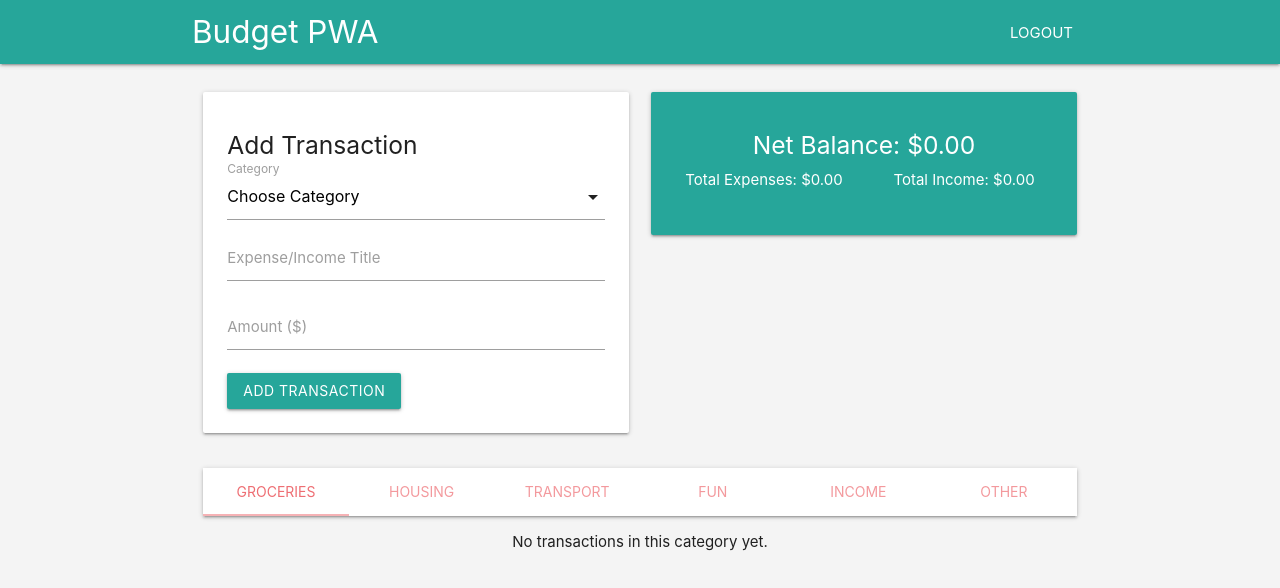
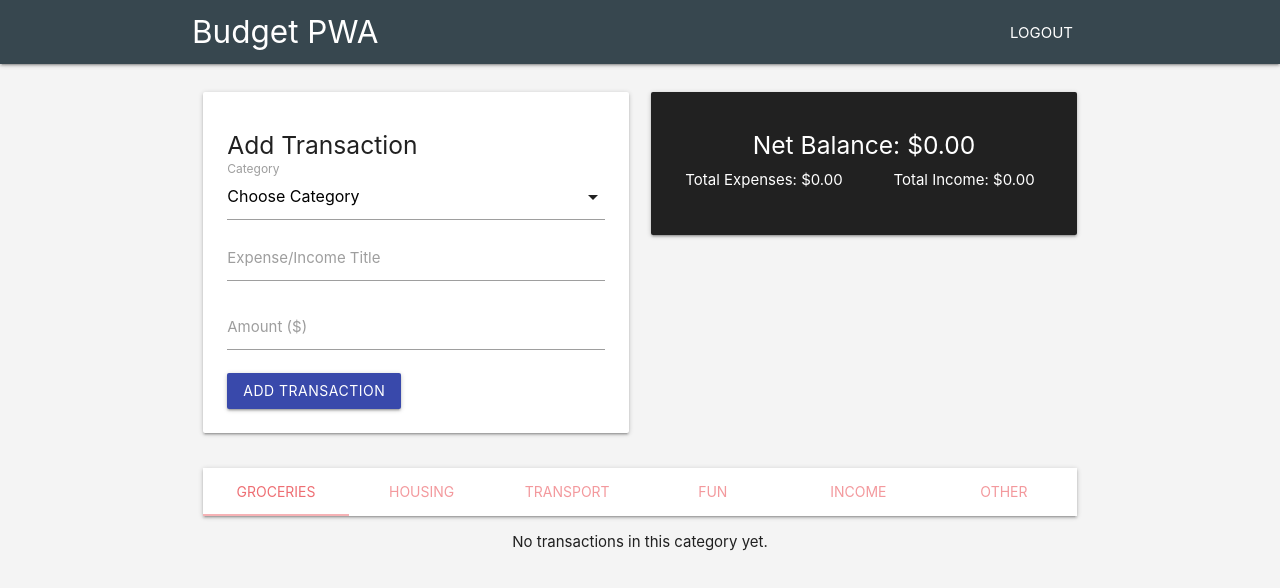
Before and after one commit to jboe26/finalproject_INF654, a website with bundled scripts: page index.html in a window 1280 px wide. Built offline with nearby package versions, Linux system fonts and the light colour scheme; no server answers.

Commit message:
updated auth

```diff
--- a/app.js
+++ b/app.js
@@ -1,6 +1,6 @@
 // app.js — Budget Tracker Logic (ES module)
 
-import { addTask, updateTask, deleteTask, getTasks } from "./firebaseDB.js";
+import { auth, addTask, updateTask, deleteTask, getTasks } from "./firebaseDB.js";
 
 const CATEGORY_IDS = [
   "expenses-Groceries",
@@ -23,6 +23,15 @@ function waitForDBReady(callback) {
 document.addEventListener("DOMContentLoaded", () => {
   M.Tabs.init(document.querySelectorAll(".tabs"));
   M.updateTextFields();
+
+  const userEmailSpan = document.getElementById("userEmail");
+
+  auth.onAuthStateChanged((user) => {
+    if (user && userEmailSpan) {
+      userEmailSpan.textContent = `Logged in as ${user.email}`;
+    }
+  });
+
 
   if ("serviceWorker" in navigator) {
     navigator.serviceWorker
@@ -99,7 +108,7 @@ document.addEventListener("DOMContentLoaded", () => {
         M.FormSelect.init(categorySelect);
       }
 
-      loadTasks();
+      `loadTasks()`;
     });
   });
 });
--- a/index.html
+++ b/index.html
@@ -12,14 +12,16 @@
 </head>
 <body>
     <div class="navbar-fixed">
-        <nav class="teal lighten-1">
+        <nav class="blue-grey darken-3">
             <div class="nav-wrapper container">
               <a href="#" class="brand-logo">Budget PWA</a>
               <ul id="nav-mobile" class="right hide-on-med-and-down">
+                <li><span id="userEmail" class="white-text" style="margin-right: 20px;"></span></li>
                 <li><a class="waves-effect waves-light" onclick="signOutUser()">LOGOUT</a></li>
               </ul>
             </div>
           </nav>
+
     </div>
 
     <div class="container" style="padding-top: 20px;">
@@ -37,15 +39,16 @@
                             <input id="expenseAmount" type="number" class="validate" required step="0.01">
                             <label for="expenseAmount">Amount ($)</label>
                         </div>
-                        <button class="btn waves-effect waves-light teal lighten-1" type="submit">
+                        <button class="btn waves-effect waves-light indigo darken-1" type="submit">
                             Add Transaction
                           </button>
+
                     </form>
                 </div>
             </div>
 
             <div class="col s12 m6">
-                <div class="card-panel teal lighten-1 white-text" id="summaryContainer">
+                <div class="card-panel grey darken-4 white-text" id="summaryContainer">
                     <h5 class="center-align">Net Balance: <span id="netBalance">$0.00</span></h5>
                     <div class="row">
                       <div class="col s6 center-align">
@@ -56,6 +59,7 @@
                       </div>
                     </div>
                   </div>
+
             </div>
         </div>
 
```
Lines whose indentation alone changed are shown as unchanged.
